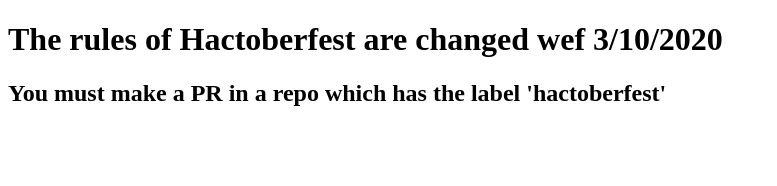
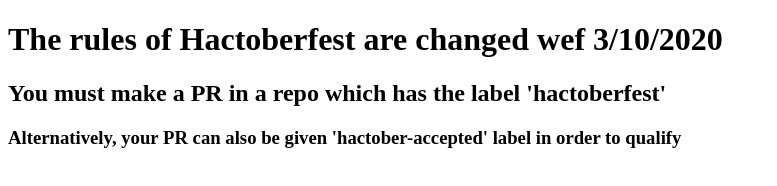
Before and after one commit to ruthwik3690/psychic-spoon, a plain HTML site: page index.html in a window 1280 px wide. Shown: the whole page, without its empty margins (0-777 px from the left). Drawn offline with Linux system fonts and the light colour scheme.

Commit message:
Update index.html

```diff
--- a/index.html
+++ b/index.html
@@ -7,5 +7,6 @@
   <body>
     <h1>The rules of Hactoberfest are changed wef 3/10/2020</h1>
     <h2>You must make a PR in a repo which has the label 'hactoberfest'</h2>
+    <h3>Alternatively, your PR can also be given 'hactober-accepted' label in order to qualify</h3>
   </body>
 </html>
```
